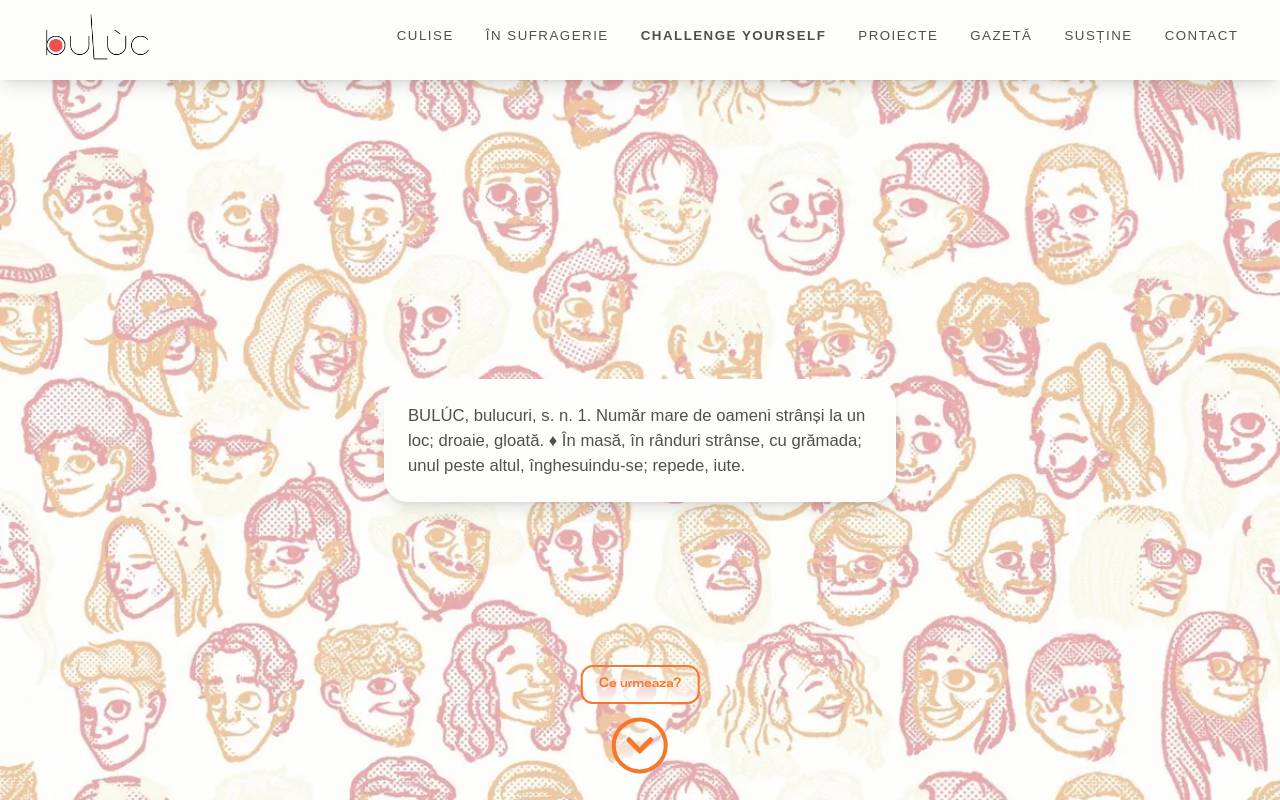
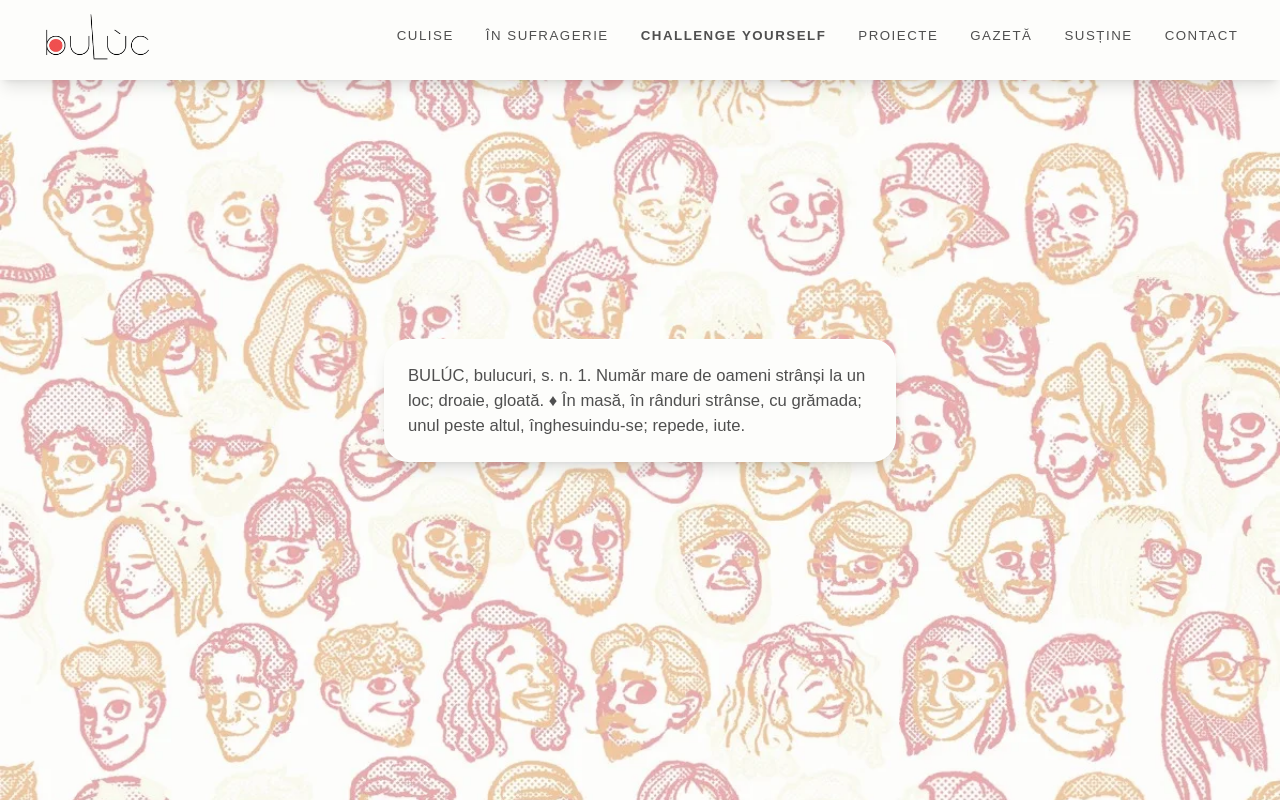
Before and after one commit to sandiflorian1/buluc, a React (Vite) app: page / in a window 1280 px wide. Built offline with nearby package versions, Linux system fonts and the light colour scheme.

Commit message:
fix conflicts with develop

```diff
--- a/src/components/ScrollIndicator.tsx
+++ b/src/components/ScrollIndicator.tsx
@@ -1,11 +1,10 @@
 import { useEffect, useState } from 'react';
 import { gsap } from 'gsap';
 import { FaChevronDown } from 'react-icons/fa';
-
 const SCROLL_THRESHOLD = 20;
-
-const ScrollIndicator = ({ size = 24, text }: { size?: number, text?: string }) => {
+const ScrollIndicator = () => {
   const [isVisible, setIsVisible] = useState(true);
+  const isMobile = window.matchMedia("(max-width: 768px)").matches;
 
   useEffect(() => {
     const scrollableElement = document.getElementById('scrolled');
@@ -13,7 +12,7 @@ const ScrollIndicator = ({ size = 24, text }: { size?: number, text?: string })
       const currentScroll = scrollableElement?.scrollTop || 0;
       const isAtTopFirstTime = currentScroll < SCROLL_THRESHOLD && isVisible;
       if (currentScroll >= SCROLL_THRESHOLD && !isAtTopFirstTime) {
-        gsap.to(['.scroll-indicator', '.scroll-indicator-text'], {
+        gsap.to('.scroll-indicator', {
           opacity: 0,
           duration: 1,
         }).eventCallback('onComplete', () => {setIsVisible(false);});
@@ -37,17 +36,11 @@ const ScrollIndicator = ({ size = 24, text }: { size?: number, text?: string })
     });
   }, []);
 
-  if (!isVisible) return null;
+  if (!isVisible || !isMobile) return null;
 
   return (
     <div className="fixed bottom-8 left-1/2 transform -translate-x-1/2 z-50 text-orange">
-      <div className="flex flex-col items-center">
-        {text && <p className="title scroll-indicator-text border-2 border-orange px-4 py-2 rounded-xl mb-2 gradient-container">{text}</p>}
-        <div className="scroll-indicator border-4 border-orange p-2 rounded-full gradient-container">
-          <FaChevronDown size={size}  />
-
-        </div>
-      </div>
+      <FaChevronDown size={24} className="scroll-indicator" />
     </div>
   );
 };
--- a/src/pages/Homepage.tsx
+++ b/src/pages/Homepage.tsx
@@ -1,33 +1,19 @@
 import { useRef, useEffect } from 'react';
 import { gsap } from "gsap";
-import { Link } from 'react-router-dom';
+import Navbar from "../components/Navbar";
 import Typewriter from "../components/animations/Typewriter";
 import IMAGES from "../assets/Images";
-import MainLayout from '../components/layouts/MainLayout';
-import ScrollIndicator from '../components/ScrollIndicator';
 
 export interface IHomepageProps {
 }
 
 export default function Homepage (props: IHomepageProps) {
-  const scrollIndicatorRef = useRef<HTMLImageElement | null>(null);
+  const navbarRef = useRef<HTMLImageElement | null>(null);
   const text = 'BULÚC, bulucuri, s. n. 1. Număr mare de oameni strânși la un loc; droaie, gloată. ♦ În masă, în rânduri strânse, cu grămada; unul peste altul, înghesuindu-se; repede, iute.';
-  const isMobile = window.matchMedia("(max-width: 768px)").matches;
-
-  useEffect(() => {
-    gsap.to('.scroll-indicator', {
-      y: 10,
-      duration: 1,
-      repeat: -1,
-      yoyo: true,
-      ease: 'power1.inOut'
-    });
-  }, []);
 
   useEffect(() => {
     const tl = gsap.timeline({ repeat: 0 });
-    tl.fromTo(['#header'], { y: "-200px", duration: 1 }, { y: 0, duration: 1 })
-      .fromTo([scrollIndicatorRef.current], { opacity: 0, duration: 1 }, { opacity: 1, duration: 1, delay: 2 })
+    tl.fromTo([navbarRef.current], {  y: "-200px", duration: 1 }, {  y: 0, duration: 1 });
 
     return () => {
       tl.kill();
@@ -35,28 +21,23 @@ export default function Homepage (props: IHomepageProps) {
   });
 
   return (
-    <MainLayout noPadding noFooter>
+    <>
+      <div ref={navbarRef} style={{ position: 'absolute'}}>
+        <Navbar />
+      </div>
+
       <div className="absolute top-0 bottom-0 right-0 left-0 z-[-1]">
         <div className="bg-cover bg-no-repeat bg-center h-full w-full" style={{ backgroundImage: `url(${IMAGES.homepageBg})` }}>
         </div>
       </div>
 
-      <div className="h-screen w-screen overflow-hidden">
+      <div className="h-screen w-screen overflow-hidden page">
         <div className="h-screen bg-center bg-cover flex justify-center items-center">
-            <div className='mx-[30vw] mb:mx-[15vw] bg-white shadow-lg br p-6 mb-[80px]'>
+            <div className='mx-[30vw] mb:mx-[15vw] bg-white shadow-lg br p-6'>
               <Typewriter text={text} speed={17} className='text-xl mb:text-5xl' />
             </div>
         </div>
       </div>
-
-      <div ref={scrollIndicatorRef}>
-        <ScrollIndicator size={32} text='Ce urmeaza?'/>
-      </div>
-
-      <div>
-        <Link to="/experience"><img src={IMAGES.ExperienceV2_2} className="w-full" /></Link>
-        <Link to="/challenge_yourself"><img src={IMAGES.homepageBanner2} className="w-full" /></Link>
-      </div>
-    </MainLayout>
+    </>
   );
 }
```
